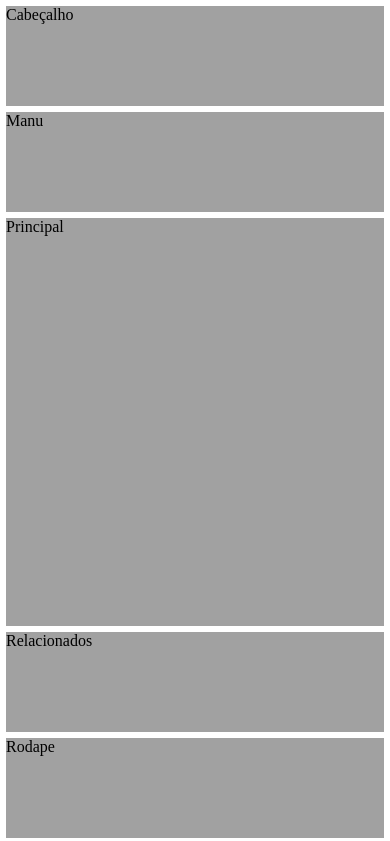
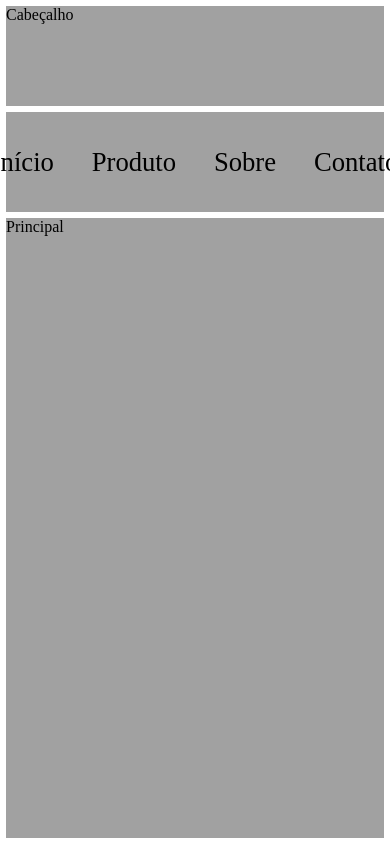
Before and after one commit to rogeriofabricio/Aula-CSS, a plain HTML site: page index.html in a window 390 px wide. Shown: the top 841 px of the page. Drawn offline with Linux system fonts and the light colour scheme.

Commit message:
layout 2

```diff
--- a/index.html
+++ b/index.html
@@ -30,7 +30,15 @@
         }
 
         nav {
-            flex: 1 1 200px;
+            flex: 1 1 100vw;
+            height: 100px;
+            align-items: center;
+            justify-content: center;
+        }
+
+        nav a {
+            margin: 5%;
+            font-size: 20pt;
         }
 
         main {
@@ -47,9 +55,14 @@
             height: 100px;
         }
 
+        a {
+            text-decoration: none;
+            color: inherit;
+        }
+
         @media screen and (max-width: 923px) {
             main {
-                height: calc(100vh - 330px);
+                height: calc(100vh - 436);
             }
 
             aside {
@@ -58,20 +71,16 @@
             }
         }
 
-        @media screen and (max-width: 717px) {
-            nav {
-                height: 100px;
-            }
-
-            main {
-                height: calc(100vh - 436px);
-            }
-        }
     </style>
 </head>
 <body>
     <header>Cabeçalho</header>
-    <nav>Manu</nav>
+    <nav>
+        <a href="#">Início</a>
+        <a href="#">Produto</a>
+        <a href="#">Sobre</a>
+        <a href="#">Contato</a>
+    </nav>
     <main>Principal</main>
     <aside>Relacionados</aside>
     <footer>Rodape</footer>
```
